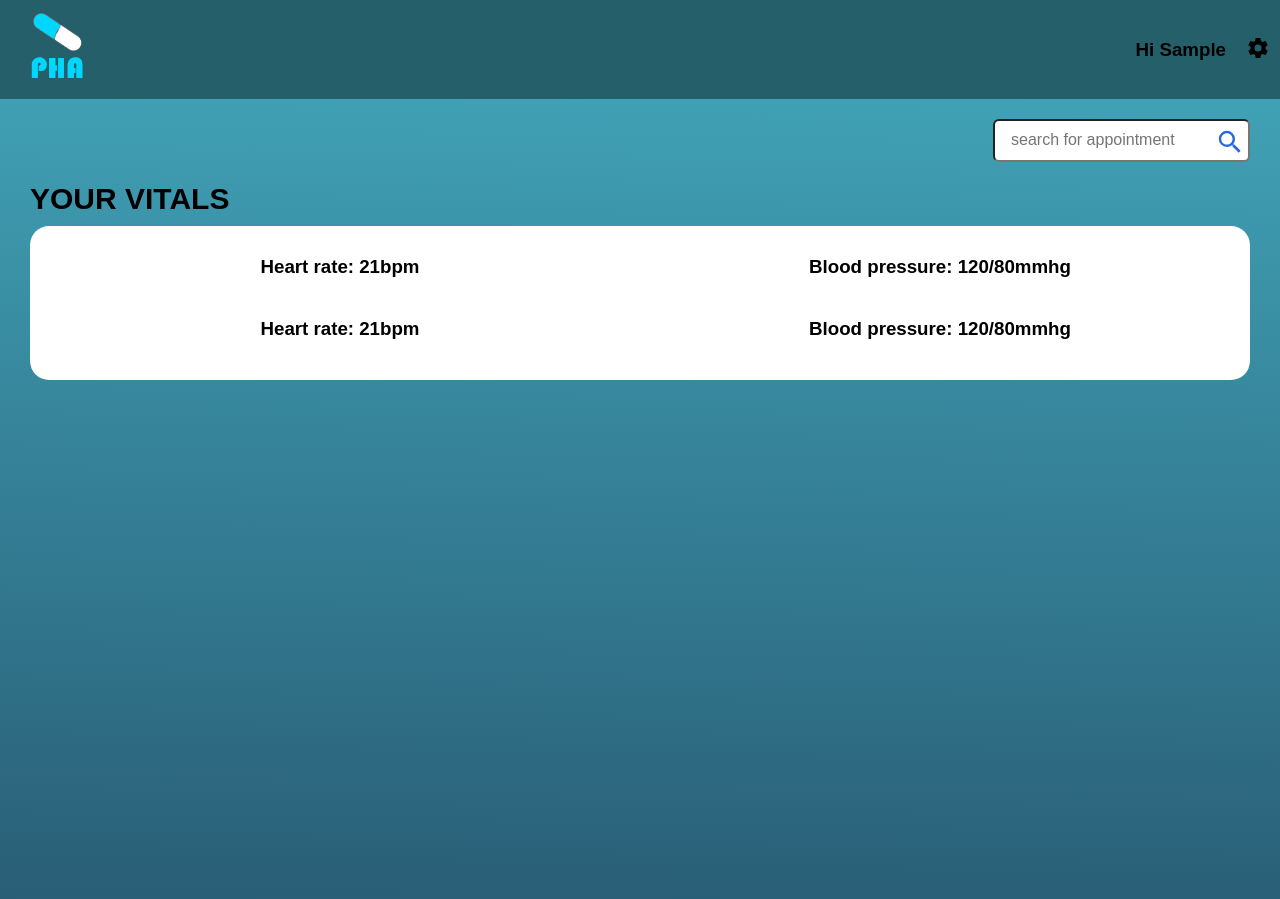
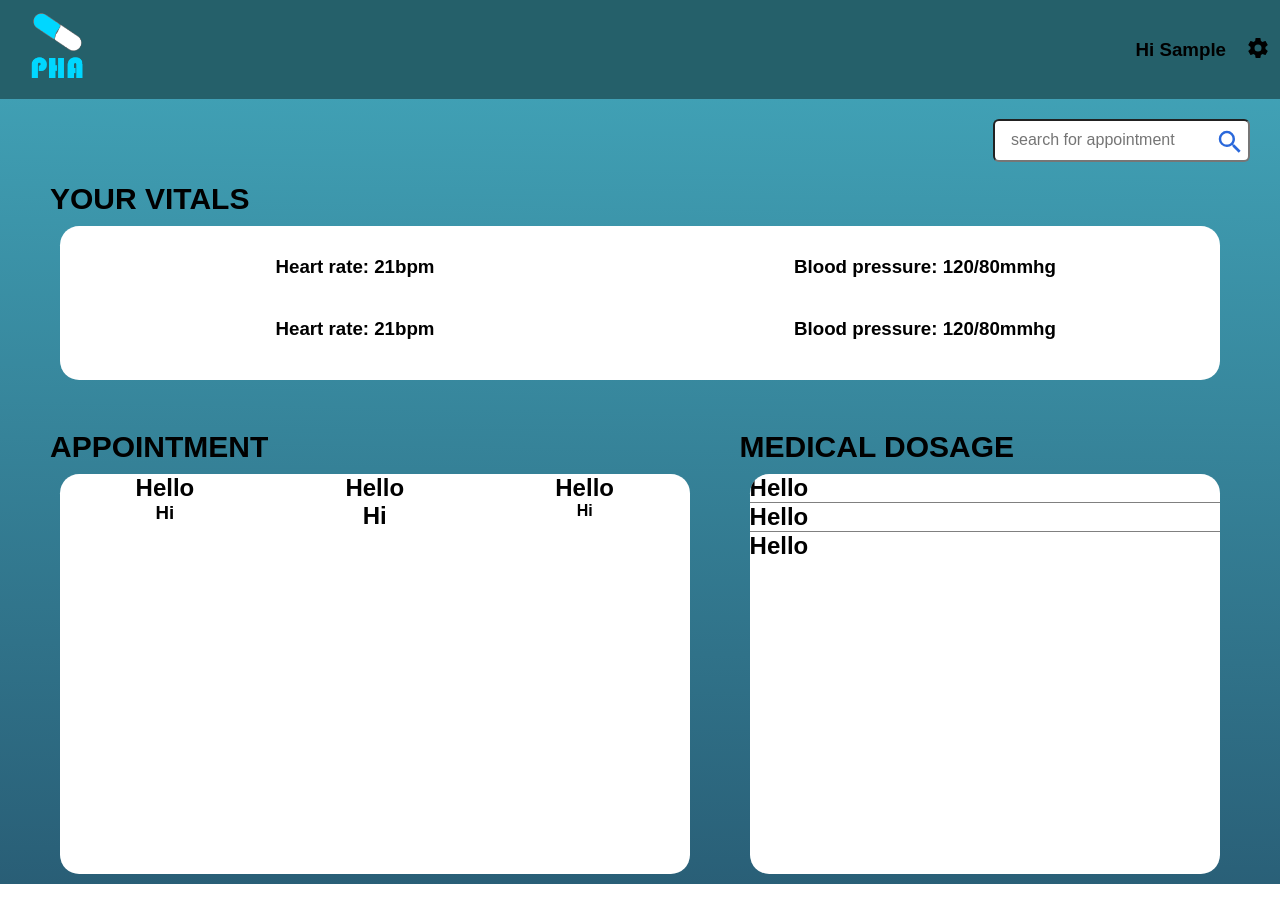
Before and after one commit to bekossy/health-app-client, a React (Vite) app: page / in a window 1280 px wide. Both pictures are taken after typing "Sample", "Sample123" into the empty fields and a click on the button "Login". Built offline with nearby package versions, Linux system fonts and the light colour scheme.

Commit message:
restructures and styles the appointment and medical dosage section

```diff
--- a/src/components/Homepage/Homepage.css
+++ b/src/components/Homepage/Homepage.css
@@ -1,5 +1,5 @@
 .homeContainer {
-  height: 100vh;
+  height: 100%;
 }
 
 .search {
@@ -25,14 +25,19 @@ input[type="search"]:focus {
   border-radius: 0.375rem;
 }
 
+.homeContent {
+  margin-left: 30px;
+  margin-right: 30px;
+}
+
 .vitals {
   clear: both;
 }
 .vitals h1 {
-  margin-left: 30px;
   padding-top: 20px;
   text-transform: uppercase;
   font-size: 30px;
+  margin-left: 20px;
 }
 .vitalContainer {
   display: grid;
@@ -48,6 +53,51 @@ input[type="search"]:focus {
 .vitalContainer h3 {
   margin-bottom: 40px;
 }
+
+.medicals {
+  display: grid;
+  grid-template-columns: 1.3fr 1fr;
+  margin-top: 30px;
+}
+.medicals .medDos > h1,
+.medicals .appointment > h1 {
+  padding-top: 20px;
+  text-transform: uppercase;
+  font-size: 30px;
+  margin-left: 20px;
+}
+
+.appointContainer,
+.medDosContainer {
+  margin: 10px 30px;
+  background-color: white;
+  height: 400px;
+  overflow-y: scroll;
+  border-radius: 1.2rem;
+}
+.appointContainer {
+  display: grid;
+  grid-template-columns: repeat(3, 1fr);
+}
+.appointContent {
+  text-align: center;
+}
+.medDosContainer .dosContent {
+  border-bottom: 1px solid gray;
+}
+.medDosContainer .dosContent:last-of-type {
+  border-bottom: none;
+}
+
+@media screen and (max-width: 750px) {
+  .medicals {
+    display: block;
+  }
+  .homeContent {
+    margin-left: 0;
+    margin-right: 0;
+  }
+}
 @media screen and (max-width: 500px) {
   input[type="search"],
   input[type="search"]:focus {
@@ -57,4 +107,14 @@ input[type="search"]:focus {
     width: 100%;
     padding-left: 20px;
   }
+  .homeContainer {
+    text-align: center;
+  }
+  .vitals h1 {
+    margin-left: 0;
+  }
+  .medicals .medDos > h1,
+  .medicals .appointment > h1 {
+    margin-left: 0;
+  }
 }
--- a/src/components/Homepage/Homepage.jsx
+++ b/src/components/Homepage/Homepage.jsx
@@ -19,6 +19,7 @@ export const Homepage = () => {
           </svg>
         </form>
 
+        <div className="homeContent">
           <div className="vitals">
             <h1>your Vitals</h1>
             <div className="vitalContainer">
@@ -28,6 +29,41 @@ export const Homepage = () => {
               <h3>Blood pressure: 120/80mmhg</h3>
             </div>
           </div>
+
+          <div className="medicals">
+            <div className="appointment">
+              <h1>appointment</h1>
+              <div className="appointContainer">
+                <div className="appointContent">
+                  <h1>Hello</h1>
+                  <h3>Hi</h3>
+                </div>
+                <div className="appointContent">
+                  <h1>Hello</h1>
+                  <h2>Hi</h2>
+                </div>
+                <div className="appointContent">
+                  <h1>Hello</h1>
+                  <h4>Hi</h4>
+                </div>
+              </div>
+            </div>
+            <div className="medDos">
+              <h1>Medical Dosage</h1>
+              <div className="medDosContainer">
+                <div className="dosContent">
+                  <h1>Hello</h1>
+                </div>
+                <div className="dosContent">
+                  <h1>Hello</h1>
+                </div>
+                <div className="dosContent">
+                  <h1>Hello</h1>
+                </div>
+              </div>
+            </div>
+          </div>
+        </div>
       </section>
     </>
   );
```
Lines whose indentation alone changed are shown as unchanged.
